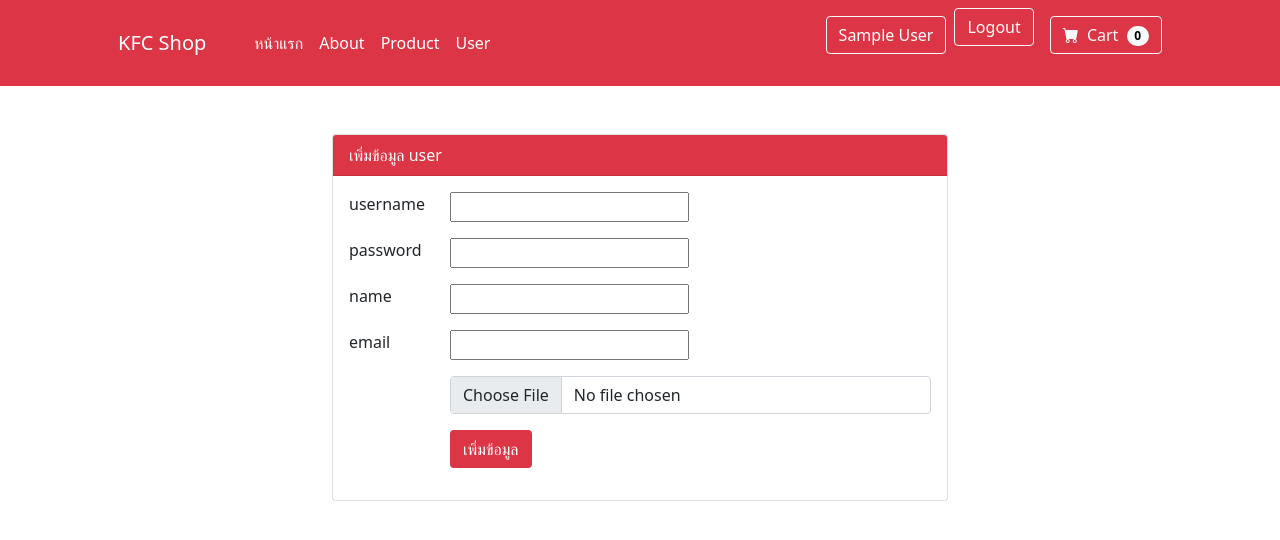
After one commit to WuttichaiPolkuntod/MiniProject_KFC, a PHP site: page /admin/add_User.php in a window 1280 px wide. The commit adds this page. Shown: the top 540 px of the page. Run offline with PHP 8.4, Linux system fonts and the light colour scheme; the visitor is signed in with stand-in values (Sample User, id 1).

Commit message:
login and logout V0.1

```diff
--- /dev/null
+++ b/admin/add_User.php
@@ -0,0 +1,83 @@
+<?php
+    include '../navbar.php';
+    include '../connect.php';
+    if(isset($_POST['submit'])){
+        $username=$_POST['username'];
+        $password=$_POST['password'];
+        $name=$_POST['name'];
+        $email=$_POST['email'];
+        $filename=$_FILES['user_pic']['name'];
+        if($username==""||$password==""||$name==""||$email==""||$filename=="")
+        {
+            echo "<script>alert('คุณกรอกข้อมูลไม่ครบ')</script>";
+        }
+            else
+            {
+                $sql2="SELECT username FROM user WHERE username='$username'";
+                $result2=$con->query($sql2);
+                $num=mysqli_num_rows($result2);
+                if($num==1){
+                    echo "<script>alert('username นี้มีอยู่แล้ว')</script>";
+                }
+                else{
+                    if(move_uploaded_file($_FILES['user_pic']['tmp_name'],'user_pic/'.$filename)){
+
+                    $sql="INSERT  INTO user (username,password,name,email,user_pic) VALUES('$username','$password','$name','$email','$filename')";
+                    $result=$con->query($sql);
+                    if(!$result){
+                    echo "<script>alert('ไม่สามารถเพิ่มข้อมูลได้')</script>";
+                    }
+                    else{
+                    echo "<script>window.location.href='../index.php'</script>";
+                    }
+                    }
+                }
+            }
+    }
+
+?>
+<div class="container w-50 mt-5">
+    <div class="card">
+        <div class="card-header bg-danger text-white">เพิ่มข้อมูล user</div>
+        <div class="card-body">
+            <form action="<?php $_SERVER['PHP_SELF']?>" method="POST" enctype="multipart/form-data">
+                <div class="mb-3 row">
+                    <label class="label col-sm-2 com-form-label">username</label>
+                    <div class="col-sm-10">
+                        <input type="text" class="form*control" name="username">
+                    </div>
+                </div>
+                <div class="mb-3 row">
+                    <label class="label col-sm-2 com-form-label">password</label>
+                    <div class="col-sm-10">
+                        <input type="password" class="form*control" name="password">
+                    </div>
+                </div>
+                <div class="mb-3 row">
+                    <label class="label col-sm-2 com-form-label">name</label>
+                    <div class="col-sm-10">
+                        <input type="text" class="form*control" name="name">
+                    </div>
+                </div>
+                <div class="mb-3 row">
+                    <label class="label col-sm-2 com-form-label">email</label>
+                    <div class="col-sm-10">
+                        <input type="email" class="form*control" name="email">
+                    </div>
+                </div>
+                <div class="mb-3 row">
+                    <label class="label col-sm-2 com-form-label"></label>
+                    <div class="col-sm-10">
+                        <input type="file" class="form-control" name="user_pic">
+                    </div>
+                </div>
+                <div class="mb-3 row">
+                    <label class="label col-sm-2 com-form-label"></label>
+                    <div class="col-sm-10">
+                        <input type="submit" class="btn bg-danger text-white" name="submit" value="เพิ่มข้อมูล">
+                    </div>
+                </div>
+            </form>
+        </div>
+    </div>
+</div>
--- /dev/null
+++ b/logout.php
@@ -0,0 +1,5 @@
+<?php
+    session_start();
+    session_destroy();
+    header('location:index.php');
+?>
--- a/navbar.php
+++ b/navbar.php
@@ -9,10 +9,33 @@
                     <ul class="navbar-nav me-auto mb-2 mb-lg-0 ms-lg-4">
                         <li class="nav-item"><a class="nav-link active text-white" aria-current="page" href="#!">หน้าแรก</a></li>
                         <li class="nav-item"><a class="nav-link text-white" href="#!">About</a></li>
+                        <li class="nav-item"><a class="nav-link text-white" href="#!">Product</a></li>
+                        <li class="nav-item"><a class="nav-link text-white" href="admin/user_admin.php">User</a></li>
                     </ul>
                     <form class="d-flex mx-3">
+                        <?php
+                            session_start();
+                            $name=$_SESSION['name'];
+                            if($name!=""){
+                        ?>
+                        <ul class="navbar-nav">
+                            <li class="nav-link">
+                                <a class="btn text-white btn-outline-light" href="">
+                                    <?php
+                                        echo $name;
+                                    ?>
+                                </a>
+                            </li>
+                            <li class="nav-item">
+                                <a class="btn btn-outline-light text-white" href="logout.php">Logout</a>
+                            </li>
+                        </ul>
+                        <?php }
+                        else {?>
                         <a href="admin/login-form-14/login.php" class="btn btn-outline-light">Login</a>
+                        <?php } ?>
                     </form>
+
                     <form class="d-flex">
                         <button class="btn btn-outline-light" type="submit">
                             <i class="bi-cart-fill me-1"></i>
```
Also changed, not shown: admin/login-form-14/login.php (+24 -4 lines), admin/user_admin.php (added, +56 -0 lines), admin/user_pic/Cult-of-the-Lamb-_-Launch-Trailer-1-12-screenshot.jpg (added), admin/user_pic/robot.jpg (added).
